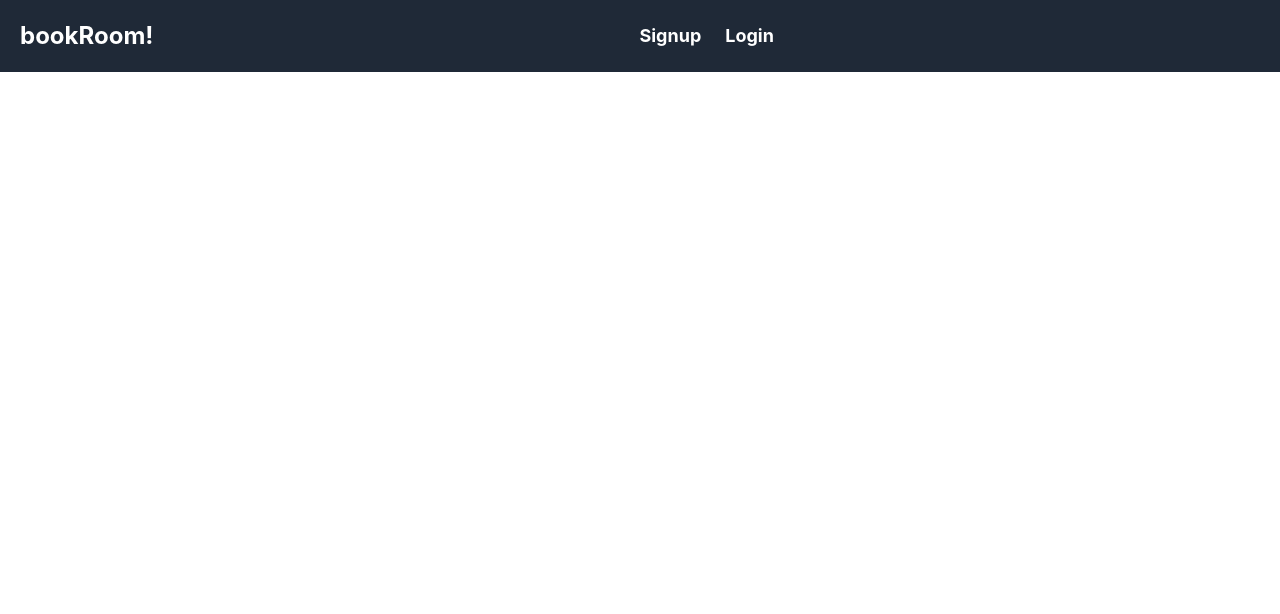
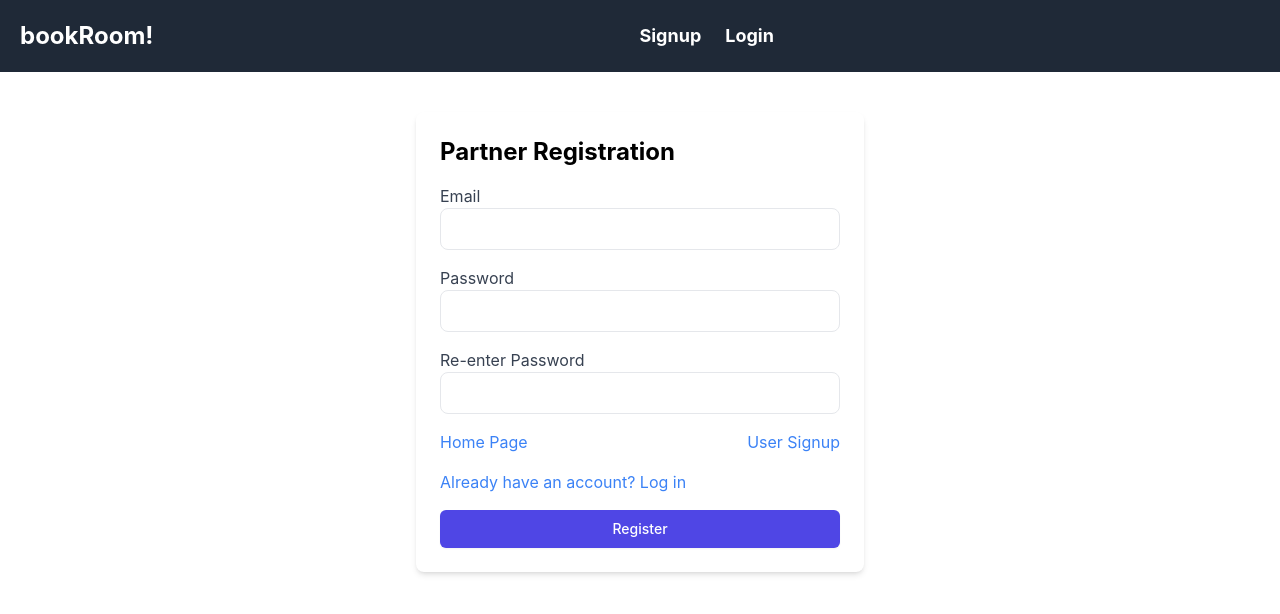
Before and after one commit to pateljay15/DalVacationHome, a React (Create React App) app in the folder frontend/: page /partner/registration in a window 1280 px wide. Shown: the top 614 px of the page. Built offline with nearby package versions, Linux system fonts and the light colour scheme.

Commit message:
Added User Registration and Partner Registration Frontend.

```diff
--- a/frontend/src/Router/Router.js
+++ b/frontend/src/Router/Router.js
@@ -1,13 +1,19 @@
-import React from 'react'
-import LandingPage from '../pages/LandingPage/LandingPage'
-import Login from '../pages/UserManagement/Login'
-import { Route, Routes } from 'react-router-dom'
+import React from "react";
+import LandingPage from "../pages/LandingPage/LandingPage";
+import Login from "../pages/UserManagement/Login";
+import { Route, Routes } from "react-router-dom";
 
+import Registration from "../pages/UserManagement/Registration";
 export const Router = () => {
   return (
     <Routes>
       <Route path="/" element={<LandingPage />} />
       <Route path="/user/login" element={<Login />} />
+      <Route path="/user/registration" element={<Registration type="user" />} />
+      <Route
+        path="/partner/registration"
+        element={<Registration type="partner" />}
+      />
     </Routes>
-  )
-}
+  );
+};
--- a/frontend/src/components/navbar/NavBar.js
+++ b/frontend/src/components/navbar/NavBar.js
@@ -1,32 +1,80 @@
-import React from 'react';
-import { NavLink, useNavigate } from 'react-router-dom';
+import React, { useState } from "react";
+import { NavLink, useNavigate } from "react-router-dom";
 
 function NavBar() {
-    const auth = localStorage.getItem('authToken'); // Example of fetching an auth token
+  const [showSignupOptions, setShowSignupOptions] = useState(false);
+  const auth = localStorage.getItem("authToken"); // Example of fetching an auth token
   const navigate = useNavigate();
 
   const handleLogout = () => {
-        localStorage.removeItem('authToken'); // Example of removing an auth token
-        navigate('/signup');
+    localStorage.removeItem("authToken"); // Example of removing an auth token
+    navigate("/signup");
+  };
+
+  const handleSignup = () => {
+    setShowSignupOptions(!showSignupOptions);
+  };
+
+  const handleUserRegistration = () => {
+    navigate("/user/registration");
+    setShowSignupOptions(false);
+  };
+
+  const handlePartnerRegistration = () => {
+    navigate("/partner/registration");
+    setShowSignupOptions(false);
   };
 
   return (
     <nav className="bg-gray-800 flex justify-between items-center p-5">
       <div className="navbar-brand">
-                <a href="/" className="text-white text-2xl font-bold no-underline">bookRoom!</a>
+        <a href="/" className="text-white text-2xl font-bold no-underline">
+          bookRoom!
+        </a>
       </div>
       <div className="navbar-links flex justify-center flex-grow">
         {auth == null ? (
           <>
-                        <NavLink className={({ isActive }) => isActive ? "text-white text-lg font-bold no-underline mx-3 border-b-2 border-yellow-400" : "text-white text-lg font-bold no-underline mx-3"} to="/signup">
+            <div className="relative">
+              <span
+                className="text-white text-lg font-bold no-underline mx-3 cursor-pointer"
+                onClick={handleSignup}
+              >
                 Signup
-                        </NavLink>
-                        <NavLink className={({ isActive }) => isActive ? "text-white text-lg font-bold no-underline mx-3 border-b-2 border-yellow-400" : "text-white text-lg font-bold no-underline mx-3"} to="/user/login">
+              </span>
+              {showSignupOptions && (
+                <div className="absolute top-full mt-2 bg-white shadow-lg rounded-lg py-2 w-48 z-10">
+                  <button
+                    className="block px-4 py-2 text-gray-800 hover:bg-gray-200 w-full text-left"
+                    onClick={handleUserRegistration}
+                  >
+                    User Signup
+                  </button>
+                  <button
+                    className="block px-4 py-2 text-gray-800 hover:bg-gray-200 w-full text-left"
+                    onClick={handlePartnerRegistration}
+                  >
+                    Partner Signup
+                  </button>
+                </div>
+              )}
+            </div>
+            <NavLink
+              className={({ isActive }) =>
+                isActive
+                  ? "text-white text-lg font-bold no-underline mx-3 border-b-2 border-yellow-400"
+                  : "text-white text-lg font-bold no-underline mx-3"
+              }
+              to="/user/login"
+            >
               Login
             </NavLink>
           </>
         ) : (
-                    <span className="text-white text-lg font-bold no-underline mx-3 hover:text-yellow-400 cursor-pointer" onClick={handleLogout}>
+          <span
+            className="text-white text-lg font-bold no-underline mx-3 hover:text-yellow-400 cursor-pointer"
+            onClick={handleLogout}
+          >
             Logout
           </span>
         )}
--- /dev/null
+++ b/frontend/src/pages/UserManagement/Registration.js
@@ -0,0 +1,140 @@
+import React, { useState } from "react";
+import { useNavigate } from "react-router-dom";
+
+const Registration = ({ type }) => {
+  const [email, setEmail] = useState("");
+  const [password, setPassword] = useState("");
+  const [confirmPassword, setConfirmPassword] = useState("");
+  const [errors, setErrors] = useState({});
+  const navigate = useNavigate();
+
+  const validatePassword = (password) => {
+    const errors = {};
+    if (password.length < 8) {
+      errors.length = "Password must be at least 8 characters long.";
+    }
+    if (!/[!@#$%^&*]/.test(password)) {
+      errors.specialChar =
+        "Password must contain at least one special character.";
+    }
+    if (!/\d/.test(password)) {
+      errors.number = "Password must contain at least one number.";
+    }
+    if (!/[A-Z]/.test(password)) {
+      errors.capital = "Password must contain at least one capital letter.";
+    }
+    return errors;
+  };
+
+  const handleSubmit = (e) => {
+    e.preventDefault();
+    const passwordErrors = validatePassword(password);
+    if (Object.keys(passwordErrors).length > 0) {
+      setErrors(passwordErrors);
+      return;
+    }
+    if (password !== confirmPassword) {
+      setErrors({ confirmPassword: "Passwords do not match." });
+      return;
+    }
+    console.log("Form submitted:", { email, password });
+  };
+
+  const getTitle = () => {
+    return type === "user" ? "User Registration" : "Partner Registration";
+  };
+
+  const getAlternateRoute = () => {
+    return type === "user" ? "/partner/registration" : "/user/registration";
+  };
+
+  const getAlternateText = () => {
+    return type === "user" ? "Partner Signup" : "User Signup";
+  };
+
+  return (
+    <div className="max-w-md mx-auto mt-10 p-6 bg-white rounded-lg shadow-md">
+      <h1 className="text-2xl font-bold mb-4">{getTitle()}</h1>
+      <form onSubmit={handleSubmit}>
+        <div className="mb-4">
+          <label className="block text-gray-700">Email</label>
+          <input
+            type="email"
+            className="w-full px-3 py-2 border rounded-lg"
+            value={email}
+            onChange={(e) => setEmail(e.target.value)}
+            required
+          />
+        </div>
+        <div className="mb-4">
+          <label className="block text-gray-700">Password</label>
+          <input
+            type="password"
+            className="w-full px-3 py-2 border rounded-lg"
+            value={password}
+            onChange={(e) => setPassword(e.target.value)}
+            required
+          />
+          {errors.length && (
+            <p className="text-red-500 text-sm">{errors.length}</p>
+          )}
+          {errors.specialChar && (
+            <p className="text-red-500 text-sm">{errors.specialChar}</p>
+          )}
+          {errors.number && (
+            <p className="text-red-500 text-sm">{errors.number}</p>
+          )}
+          {errors.capital && (
+            <p className="text-red-500 text-sm">{errors.capital}</p>
+          )}
+        </div>
+        <div className="mb-4">
+          <label className="block text-gray-700">Re-enter Password</label>
+          <input
+            type="password"
+            className="w-full px-3 py-2 border rounded-lg"
+            value={confirmPassword}
+            onChange={(e) => setConfirmPassword(e.target.value)}
+            required
+          />
+          {errors.confirmPassword && (
+            <p className="text-red-500 text-sm">{errors.confirmPassword}</p>
+          )}
+        </div>
+        <div className="flex justify-between items-center mb-4">
+          <button
+            type="button"
+            className="text-blue-500 hover:underline"
+            onClick={() => navigate("/")}
+          >
+            Home Page
+          </button>
+          <button
+            type="button"
+            className="text-blue-500 hover:underline"
+            onClick={() => navigate(getAlternateRoute())}
+          >
+            {getAlternateText()}
+          </button>
+        </div>
+        <div className="flex justify-between items-center mb-4">
+          <button
+            type="button"
+            className="text-blue-500 hover:underline"
+            onClick={() => navigate("/user/login")}
+          >
+            Already have an account? Log in
+          </button>
+        </div>
+        <button
+          type="submit"
+          className="w-full flex justify-center py-2 px-4 border border-transparent rounded-md shadow-sm text-sm font-medium text-white bg-indigo-600 hover:bg-indigo-700 focus:outline-none focus:ring-2 focus:ring-offset-2 focus:ring-indigo-500"
+        >
+          Register
+        </button>
+      </form>
+    </div>
+  );
+};
+
+export default Registration;
```
Also changed, not shown: 1 other file (tests, documents, lock files or other folders). Lines whose indentation alone changed are shown as unchanged.
